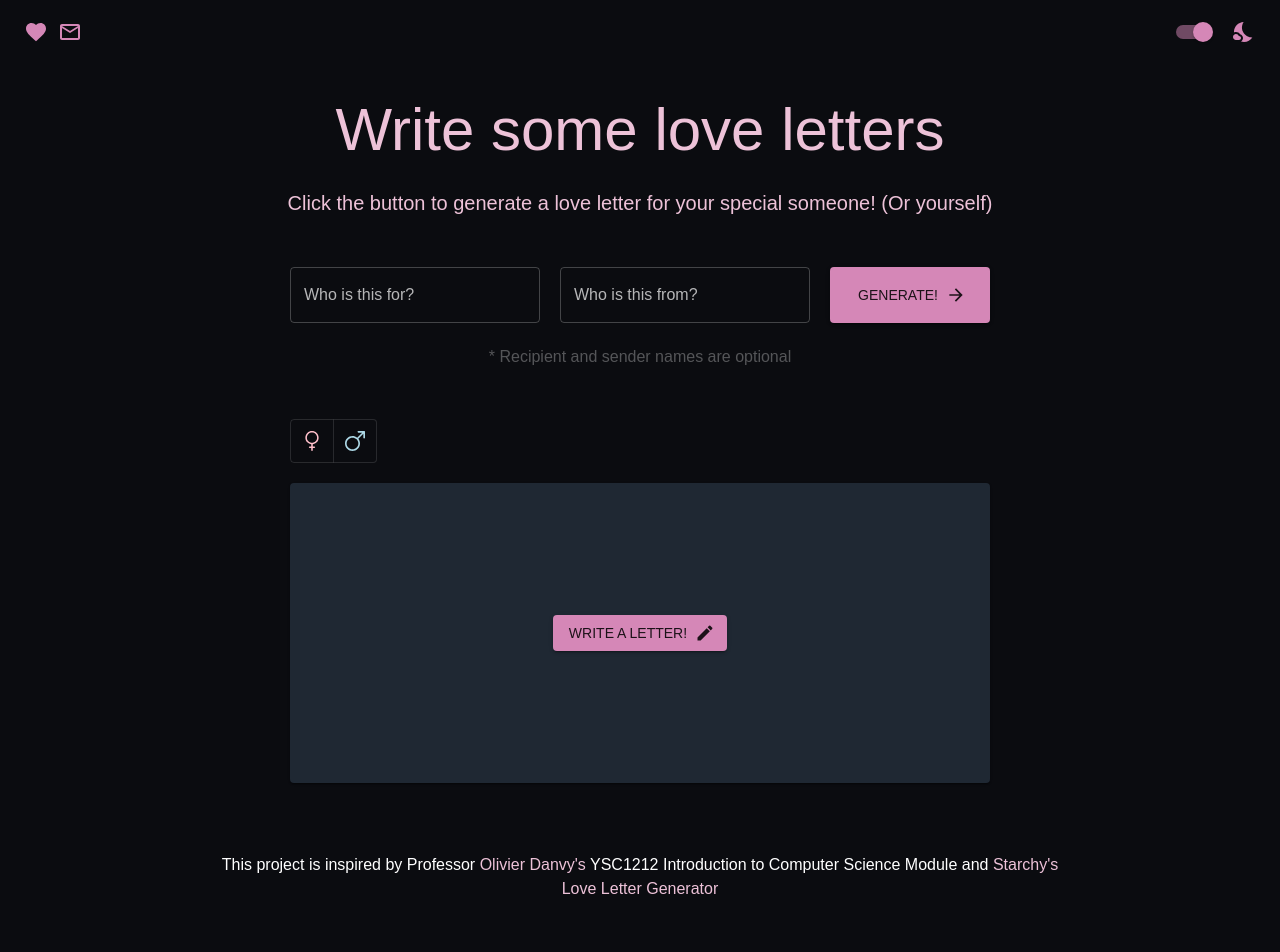
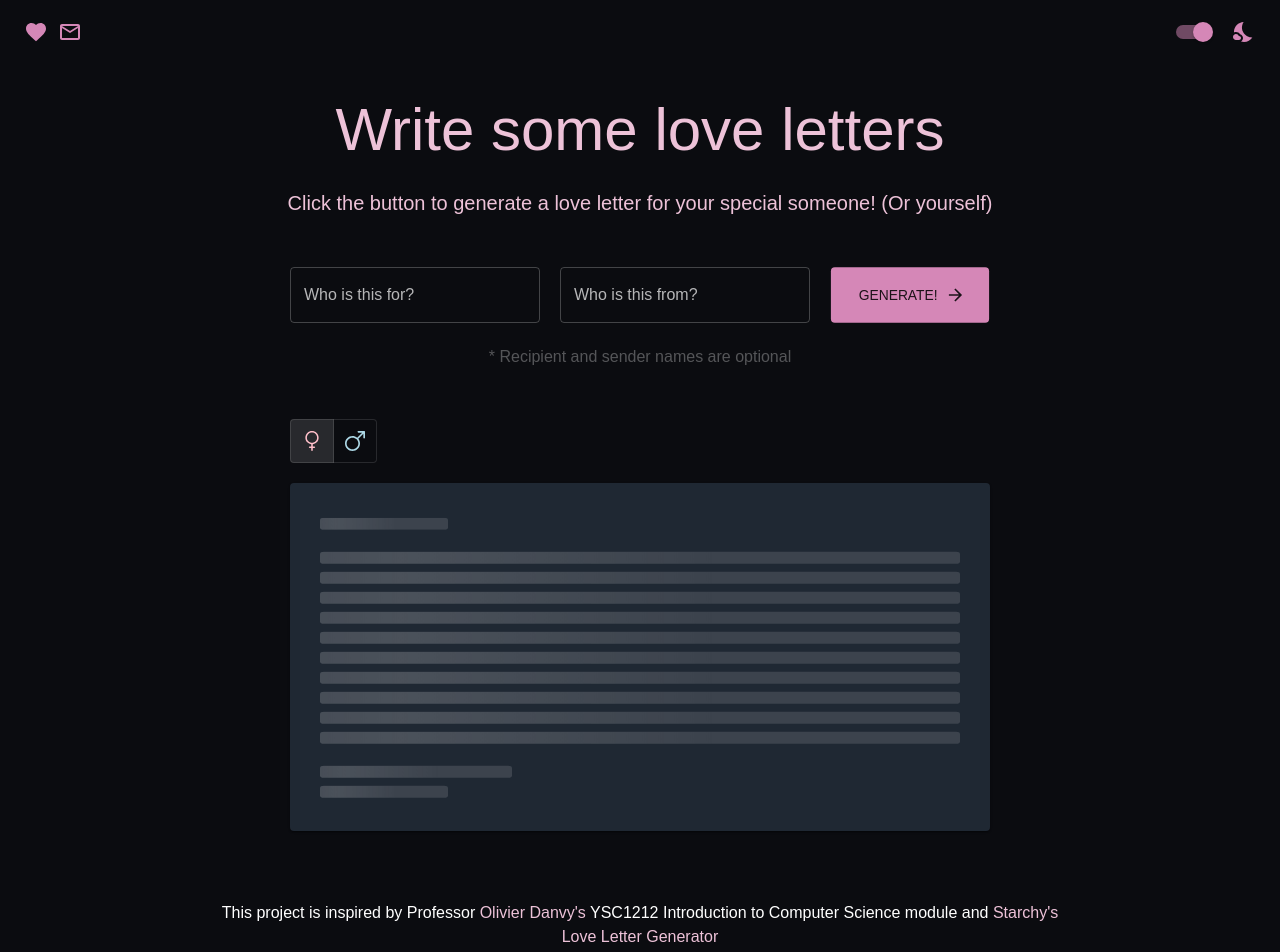
Before and after one commit to leonardtng/write-some-love-letters, a React (Create React App) app: page / in a window 1280 px wide. Shown: the top 952 px of the page. Built offline with nearby package versions, Linux system fonts and the light colour scheme.

Commit message:
Added timeout to generator

```diff
--- a/src/@constants/sentenceBank.ts
+++ b/src/@constants/sentenceBank.ts
@@ -2,7 +2,7 @@ export const defaultSentencesSet1 = [
   'You are the best I ever had and I must be the luckiest person to have you in my life. ',
   'My heart skips a beat when I think of you. ',
   'You are essential to me. ',
-  'I want to take you away. ',
+  'I want to take you far far away. ',
   'You are my favorite distraction. '
 ]
 
@@ -12,12 +12,12 @@ export const defaultSentencesSet2 = [
   'You are my sunny day in spring. ',
   'You are my warmth in winter. ',
   'You are the beauty of autumn. ',
-  'You are the breeze in summer. '
+  'You are my breeze in summer. '
 ]
 
 export const forHerSentences = [
   'The way you look at me makes me feel strong and confident. ',
-  'I am so happy to wake-up to your beautiful face, your sweet voice and tender touch. ',
+  'I crown you the Queen of my heart. ',
   'Every time I see you I fall in love all over again. '
 ]
 
--- a/src/@constants/wordBank.ts
+++ b/src/@constants/wordBank.ts
@@ -110,9 +110,14 @@ export const bodyParts = [
   'mouth',
   'hair',
   'hands',
+  'arms',
+  'rear',
+  'thighs',
   'legs',
   'lips',
   'voice',
+  'touch',
+  'face',
   'smile',
 ]
 
--- a/src/@utils/generateLetter.ts
+++ b/src/@utils/generateLetter.ts
@@ -24,15 +24,54 @@ const generateLetter = (recipient?: string, sender?: string, recipientGender: st
   ${getRandom(recipientNouns)}.
   `
 
-  const generated2 = `You are my ${getRandom(senderAdjectives)} ${getRandom(senderNouns)}. `
+  const generated2 =
+    `You are my ${getRandom(senderAdjectives)}
+  ${getRandom(senderNouns)}.
+  `
 
-  const generated3 = `My ${getRandom(senderNouns)} ${getRandom(verbs)} for your ${getRandom(recipientNouns)}. `
+  const generated3 =
+    `My ${getRandom(senderNouns)}
+  ${getRandom(verbs)}
+  for your
+  ${getRandom(recipientNouns)}.
+  `
 
-  const generated4 = `Your ${getRandom(recipientAdjectives)} ${getRandom(recipientGender === 'female' ? bodyPartsFemale : bodyPartsMale)} is my ${getRandom(senderAdjectives)} ${getRandom(senderNouns)}. `
+  const generated4 =
+    `Your ${getRandom(recipientAdjectives)}
+  ${getRandom(recipientGender === 'female' ? bodyPartsFemale : bodyPartsMale)}
+  is my
+  ${getRandom(senderAdjectives)}
+  ${getRandom(senderNouns)}.
+  `
 
-  const generated5 = `You are my ${getRandom(senderAdjectives)} ${getRandom(senderNouns)}: A ${getRandom(recipientAdjectives)} ${getRandom(recipientNouns)}. `
+  const generated5 = `
+  I am so happy to wake up to your
+  ${getRandom(recipientAdjectives)}
+  ${getRandom(recipientGender === 'female' ? bodyPartsFemale : bodyPartsMale)},
+  your ${getRandom(recipientAdjectives)}
+  ${getRandom(recipientGender === 'female' ? bodyPartsFemale : bodyPartsMale)},
+  and ${getRandom(recipientAdjectives)}
+  ${getRandom(recipientGender === 'female' ? bodyPartsFemale : bodyPartsMale)}. `
 
-  const body = generated1 + getRandom(defaultSentencesSet1) + generated2 + getRandom(recipientGender === 'female' ? forHerSentences : forHimSentences) + generated3 + getRandom(defaultSentencesSet2) + generated4 + generated5
+  const generated6 =
+    `You are my ${getRandom(senderAdjectives)}
+  ${getRandom(senderNouns)}:
+  A ${getRandom(recipientAdjectives)}
+  ${getRandom(recipientNouns)}.
+  `
+
+  const sentences = [
+    generated1,
+    generated2,
+    generated3,
+    generated4,
+    generated5,
+    getRandom(defaultSentencesSet1),
+    getRandom(defaultSentencesSet2),
+    getRandom(recipientGender === 'female' ? forHerSentences : forHimSentences)
+  ]
+
+  const body = sentences.sort(() => Math.random() - 0.5).join('') + generated6
 
   const signOff = `Yours ${getRandom(adverbs)}, `
   const senderName = `${sender ? sender : 'Anonymous'}`
--- /dev/null
+++ b/src/components/fillers/LetterBodyFiller.tsx
@@ -0,0 +1,36 @@
+import React from 'react';
+import { makeStyles, Theme } from '@material-ui/core/styles';
+import { Skeleton } from '@material-ui/lab';
+
+const useStyles = makeStyles((theme: Theme) => ({
+  filler: {
+    height: '100%',
+    '& #gutterBottom': {
+      marginBottom: '1em',
+    },
+  },
+}));
+
+const LetterBodyFiller: React.FC = () => {
+  const classes = useStyles();
+
+  return (
+    <div className={classes.filler}>
+      <Skeleton width="20%" animation="wave" id="gutterBottom" />
+      <Skeleton width="100%" animation="wave" />
+      <Skeleton width="100%" animation="wave" />
+      <Skeleton width="100%" animation="wave" />
+      <Skeleton width="100%" animation="wave" />
+      <Skeleton width="100%" animation="wave" />
+      <Skeleton width="100%" animation="wave" />
+      <Skeleton width="100%" animation="wave" />
+      <Skeleton width="100%" animation="wave" />
+      <Skeleton width="100%" animation="wave" />
+      <Skeleton width="100%" animation="wave" id="gutterBottom" />
+      <Skeleton width="30%" animation="wave" />
+      <Skeleton width="20%" animation="wave" />
+    </div>
+  );
+}
+
+export default LetterBodyFiller;
--- a/src/components/structure/Footer.tsx
+++ b/src/components/structure/Footer.tsx
@@ -1,6 +1,7 @@
 import React from 'react';
 import { makeStyles, Theme } from '@material-ui/core/styles';
-import { Grid, Typography } from '@material-ui/core';
+import { Grid, Typography, Link } from '@material-ui/core';
+import { GitHub } from '@material-ui/icons';
 
 const useStyles = makeStyles<Theme>((theme: Theme) => ({
   footer: {
@@ -14,8 +15,17 @@ const useStyles = makeStyles<Theme>((theme: Theme) => ({
     '& a': {
       textDecoration: 'none',
       color: theme.palette.secondary.main
-    }
-  }
+    },
+  },
+  github: {
+    display: 'flex',
+    alignItems: 'center',
+    justifyContent: 'center',
+    marginTop: 20,
+    '& .MuiSvgIcon-root': {
+      marginRight: 8,
+    },
+  },
 }));
 
 const Footer: React.FC = () => {
@@ -24,11 +34,13 @@ const Footer: React.FC = () => {
   return (
     <Grid container spacing={0} className={classes.footer}>
       <Grid item xs={12}>
-        <Typography>
-          This project is inspired by Professor
-          <a href="https://www.yale-nus.edu.sg/about/faculty/olivier-danvy/" target="_blank" rel="noreferrer"> Olivier Danvy's </a>
-          YSC1212 Introduction to Computer Science Module and
-          <a href="http://www.alpha60.de/art/love_letters/" target="_blank" rel="noreferrer"> Starchy's Love Letter Generator</a>
+        <Typography variant="body1" component="p">
+          This project is inspired by Professor <Link href="https://www.yale-nus.edu.sg/about/faculty/olivier-danvy/" target="_blank" rel="noreferrer">Olivier Danvy's</Link> YSC1212 Introduction to Computer Science module and <Link href="http://www.alpha60.de/art/love_letters/" target="_blank" rel="noreferrer">Starchy's Love Letter Generator</Link>
+        </Typography>
+        <Typography variant="h6" component="h3">
+          <Link href="https://github.com/leonardtng/write-some-love-letters" color="textPrimary" target='_blank' rel="noopener" className={classes.github}>
+            <GitHub />GitHub
+          </Link>
         </Typography>
       </Grid>
     </Grid>
--- a/src/components/structure/LoveLetterGenerator.tsx
+++ b/src/components/structure/LoveLetterGenerator.tsx
@@ -1,12 +1,13 @@
 import React, { Fragment, useState } from 'react';
 import { makeStyles, Theme } from '@material-ui/core/styles';
 import { Button, Grid, Paper, TextField, Tooltip, Typography } from '@material-ui/core';
-import { ArrowForward, Edit, Refresh } from '@material-ui/icons';
+import { ArrowForward, Refresh } from '@material-ui/icons';
 import Female from '../../assets/female.svg';
 import Male from '../../assets/male.svg';
 import { generateLetter } from '../../@utils/generateLetter';
 import { LoveLetter } from '../../@types';
 import { ToggleButton, ToggleButtonGroup } from '@material-ui/lab';
+import LetterBodyFiller from '../fillers/LetterBodyFiller';
 
 const useStyles = makeStyles((theme: Theme) => ({
   root: {
@@ -47,11 +48,22 @@ const useStyles = makeStyles((theme: Theme) => ({
       marginBottom: '1em',
     }
   },
-  filler: {
-    height: '100%',
-    display: 'flex',
-    justifyContent: 'center',
-    alignItems: 'center'
+  buttonAnimation: {
+    animation: '$pulse 1.5s ease infinite',
+    boxShadow: `0 0 0 0 ${theme.palette.primary.main}80`,
+  },
+  '@keyframes pulse': {
+    '0%': {
+      transform: 'scale(0.9)',
+    },
+    '70%': {
+      transform: 'scale(1)',
+      boxShadow: `0 0 0 15px ${theme.palette.primary.main}00`,
+    },
+    '100%': {
+      transform: 'scale(0.9)',
+      boxShadow: `0 0 0 0 ${theme.palette.primary.main}00`
+    }
   },
   '@media only screen and (max-width: 960px)': {
     inputSection: {
@@ -74,12 +86,14 @@ const useStyles = makeStyles((theme: Theme) => ({
   },
 }));
 
-const LoveLetterGenrator: React.FC = () => {
+const LoveLetterGenerator: React.FC = () => {
   const classes = useStyles();
 
   const [recipient, setRecipient] = useState<string>('');
   const [sender, setSender] = useState<string>('');
   const [recipientGender, setRecipientGender] = useState<string | null>('female');
+
+  const [isLoading, setIsLoading] = useState<boolean>(false);
 
   const [letter, setLetter] = useState<LoveLetter>({
     generated: false,
@@ -91,12 +105,21 @@ const LoveLetterGenrator: React.FC = () => {
 
   const handleRecipientGender = (event: React.MouseEvent<HTMLElement>, newRecipientGender: string | null) => {
     setRecipientGender(newRecipientGender);
-    if (letter.generated) setLetter(generateLetter(recipient, sender, newRecipientGender));
+    if (letter.generated) {
+      setIsLoading(true);
+      setTimeout(() => {
+        setLetter(generateLetter(recipient, sender, newRecipientGender));
+        setIsLoading(false);
+      }, 500);
+    };
   };
 
-
   const handleGenerateLetter = () => {
-    setLetter(generateLetter(recipient, sender, recipientGender));
+    setIsLoading(true);
+    setTimeout(() => {
+      setLetter(generateLetter(recipient, sender, recipientGender));
+      setIsLoading(false);
+    }, 500);
   }
 
   return (
@@ -133,6 +156,7 @@ const LoveLetterGenrator: React.FC = () => {
           color="primary"
           onClick={handleGenerateLetter}
           endIcon={letter.generated ? <Refresh /> : <ArrowForward />}
+          className={letter.generated ? undefined : classes.buttonAnimation}
         >
           {letter.generated ? 'Refresh!' : 'Generate!'}
         </Button>
@@ -144,22 +168,21 @@ const LoveLetterGenrator: React.FC = () => {
           value={recipientGender}
           exclusive
           onChange={handleRecipientGender}
-          aria-label="text alignment"
         >
-          <Tooltip title="For Her" placement="top">
-            <ToggleButton value="female">
+          <ToggleButton value="female">
+            <Tooltip title="For Her" placement="top">
               <img src={Female} alt="Female" height="20" />
-            </ToggleButton>
-          </Tooltip>
-          <Tooltip title="For Him" placement="top">
-            <ToggleButton value="male">
+            </Tooltip>
+          </ToggleButton>
+          <ToggleButton value="male">
+            <Tooltip title="For Him" placement="top">
               <img src={Male} alt="Male" height="20" />
-            </ToggleButton>
-          </Tooltip>
+            </Tooltip>
+          </ToggleButton>
         </ToggleButtonGroup>
         <div className={classes.letterContainer}>
           <Paper className={classes.letterBody}>
-            {letter.generated ? (
+            {letter.generated && !isLoading ? (
               <Fragment>
                 <Typography variant="h6" component="p" color="primary" gutterBottom>
                   {letter.salutation}
@@ -175,16 +198,7 @@ const LoveLetterGenrator: React.FC = () => {
                 </Typography>
               </Fragment>
             ) : (
-                <div className={classes.filler}>
-                  <Button
-                    variant="contained"
-                    color="primary"
-                    onClick={handleGenerateLetter}
-                    endIcon={<Edit />}
-                  >
-                    Write a letter!
-                  </Button>
-                </div>
+                <LetterBodyFiller />
               )}
           </Paper>
         </div>
@@ -193,4 +207,4 @@ const LoveLetterGenrator: React.FC = () => {
   );
 }
 
-export default LoveLetterGenrator;
+export default LoveLetterGenerator;
```
